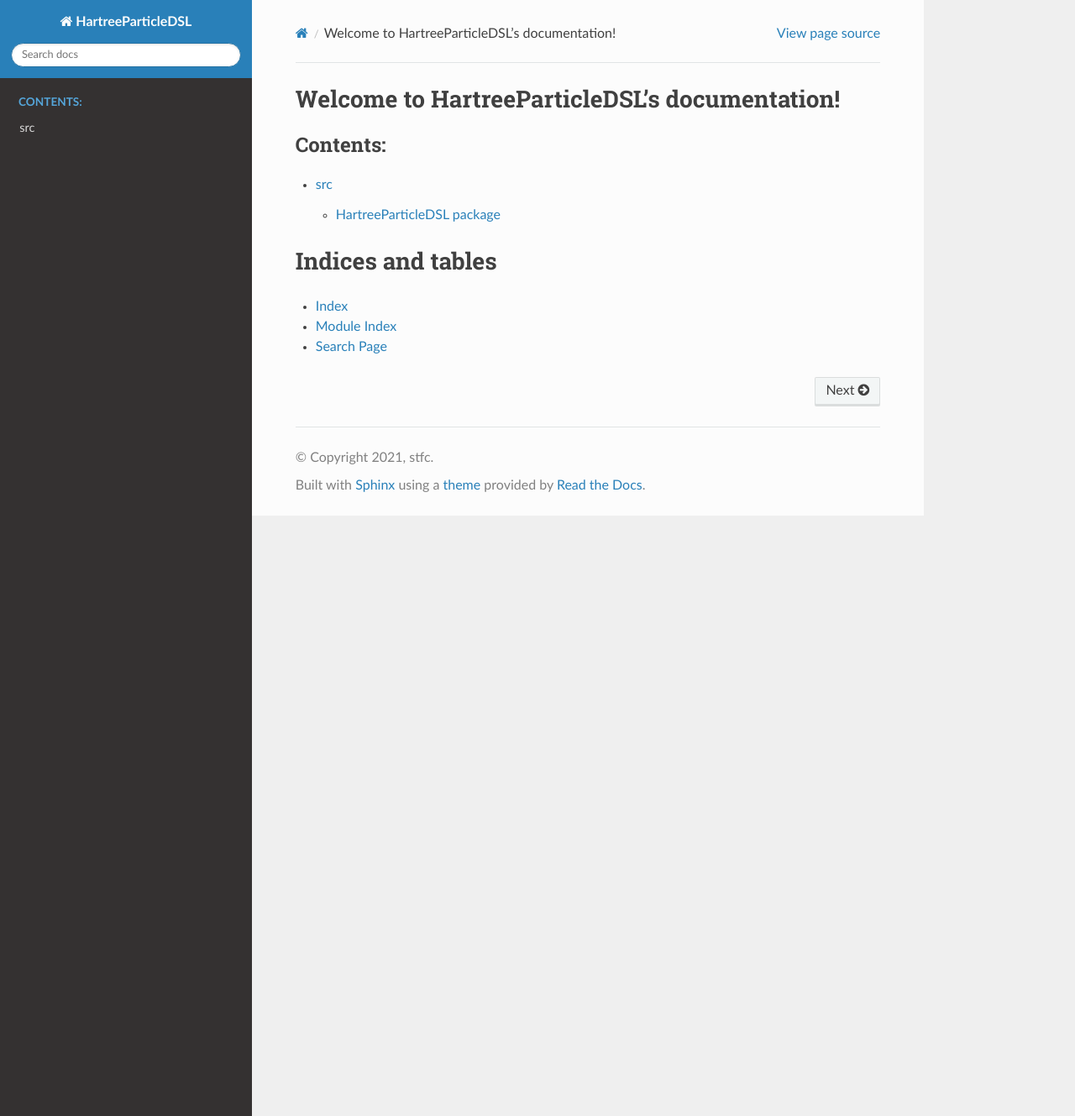
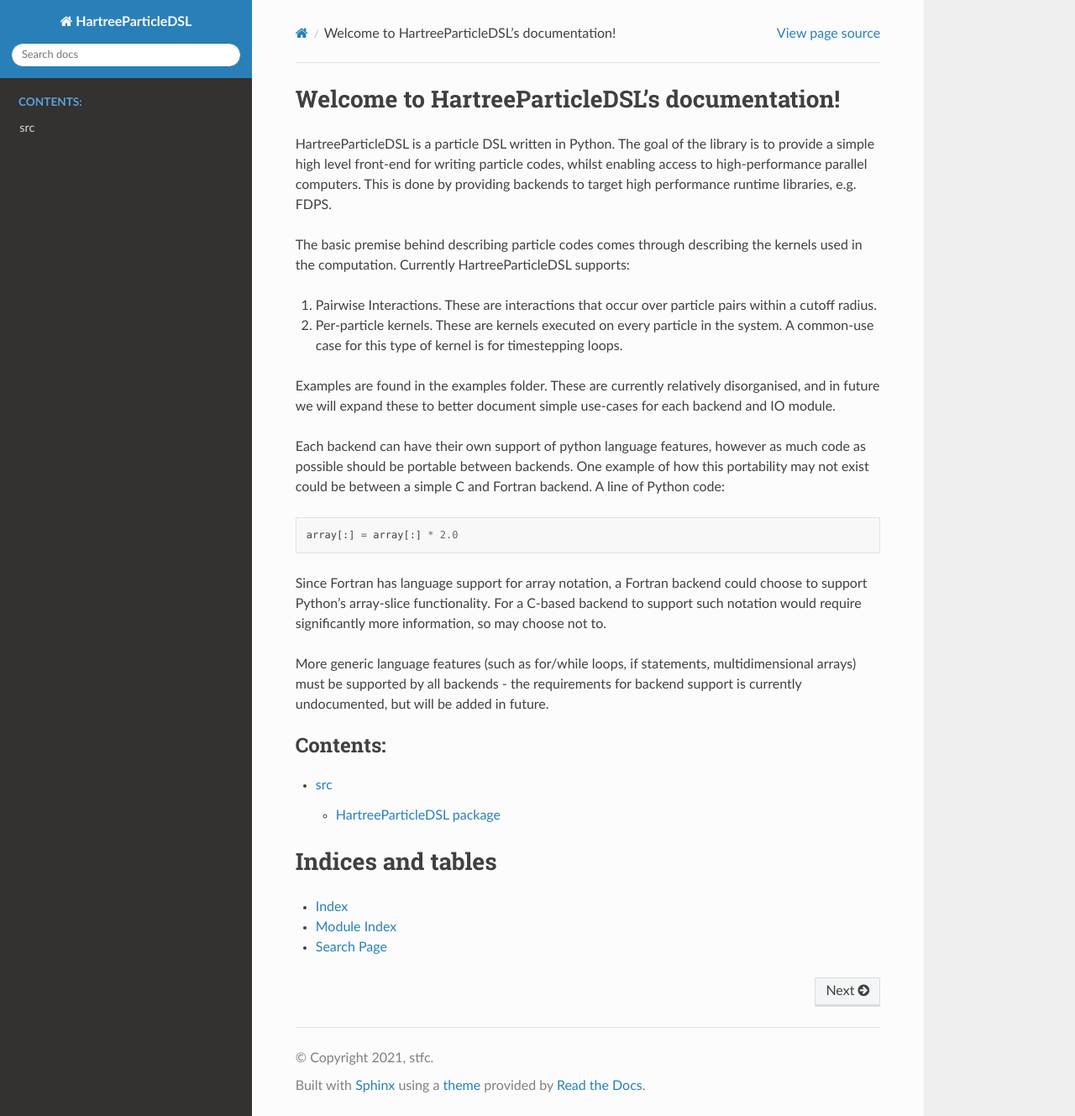
Before and after one commit to stfc/HartreeParticleDSL, a Sphinx documentation site: the page built from docs/index.rst, in a window 1280 px wide and 1329 px high. Shown: the whole window at 84% size. Built offline with Sphinx 7.4.7 and the Read the Docs theme 2.0.0, drawn with Linux system fonts in a browser that asks for light colours.

Commit message:
#8 Some initial documentation (#20)

```diff
--- a/docs/HartreeParticleDSL.IO_modules.base_IO_module.rst
+++ b/docs/HartreeParticleDSL.IO_modules.base_IO_module.rst
@@ -1,5 +1,9 @@
 HartreeParticleDSL.IO\_modules.base\_IO\_module package
 =======================================================
+
+This module has the abstract base_IO_module package. This module
+hosts the base IO package that all other IO packages must inherit
+from.
 
 Submodules
 ----------
--- a/docs/HartreeParticleDSL.IO_modules.random_IO.rst
+++ b/docs/HartreeParticleDSL.IO_modules.random_IO.rst
@@ -1,5 +1,10 @@
 HartreeParticleDSL.IO\_modules.random\_IO package
 =================================================
+
+The random_IO package creates a randomly distributed particle
+distribution within a 1x1x1 box. It has no file IO output support.
+
+Currently the random_IO package supports the C_AOS and FDPS backends.
 
 Submodules
 ----------
--- a/docs/HartreeParticleDSL.backends.C_AOS.rst
+++ b/docs/HartreeParticleDSL.backends.C_AOS.rst
@@ -1,5 +1,9 @@
 HartreeParticleDSL.backends.C\_AOS package
 ==========================================
+
+This package contains the C_AOS backend module. This backend
+is not setup for high performance computation, and is mostly a
+simple backend used for proof-of-concept tests.
 
 Submodules
 ----------
--- a/docs/HartreeParticleDSL.backends.base_backend.rst
+++ b/docs/HartreeParticleDSL.backends.base_backend.rst
@@ -1,5 +1,9 @@
 HartreeParticleDSL.backends.base\_backend package
 =================================================
+
+This module has the abstract base_backend package. This module
+hosts the base backend package that all other backend packages
+must inherit from.
 
 Submodules
 ----------
--- a/docs/index.rst
+++ b/docs/index.rst
@@ -5,6 +5,45 @@
 
 Welcome to HartreeParticleDSL's documentation!
 ==============================================
+
+HartreeParticleDSL is a particle DSL written in Python. The goal of the library
+is to provide a simple high level front-end for writing particle codes, whilst
+enabling access to high-performance parallel computers. This is done by providing
+backends to target high performance runtime libraries, e.g. FDPS.
+
+The basic premise behind describing particle codes comes through describing the
+kernels used in the computation. Currently HartreeParticleDSL supports:
+
+1. Pairwise Interactions. These are interactions that occur over particle pairs
+   within a cutoff radius.
+2. Per-particle kernels. These are kernels executed on every particle in the
+   system. A common-use case for this type of kernel is for timestepping loops.
+
+
+Examples are found in the examples folder. These are currently relatively disorganised,
+and in future we will expand these to better document simple use-cases for each backend
+and IO module.
+
+
+Each backend can have their own support of python language features, however as
+much code as possible should be portable between backends. One example of how this
+portability may not exist could be between a simple C and Fortran backend. A line
+of Python code:
+
+.. code-block:: Python
+
+  array[:] = array[:] * 2.0
+
+Since Fortran has language support for array notation, a Fortran backend could choose
+to support Python's array-slice functionality. For a C-based backend to support such
+notation would require significantly more information, so may choose not to.
+
+More generic language features (such as for/while loops, if statements, multidimensional
+arrays) must be supported by all backends - the requirements for backend support is
+currently undocumented, but will be added in future.
+
+
+
 
 .. toctree::
    :maxdepth: 2
```
Also changed, not shown: docs/HartreeParticleDSL.kernel_types.rst (+7 -0 lines).
